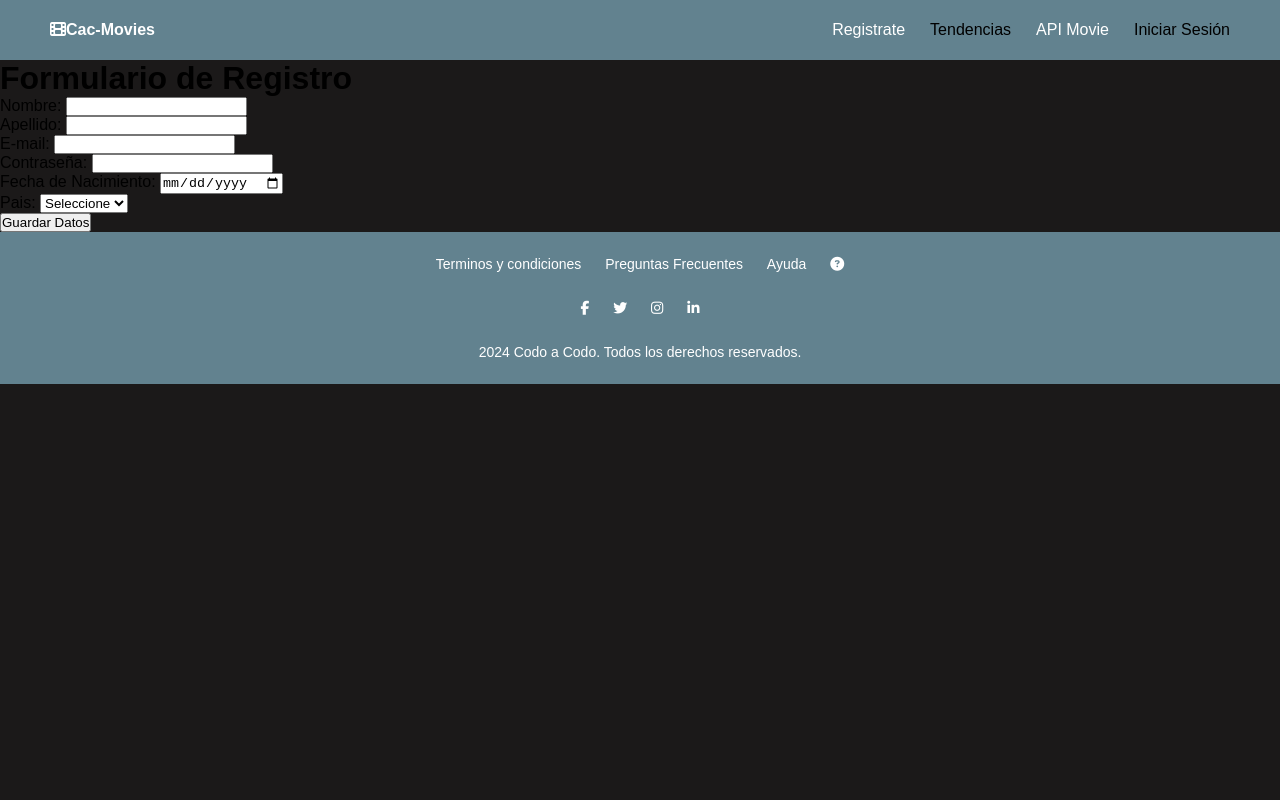
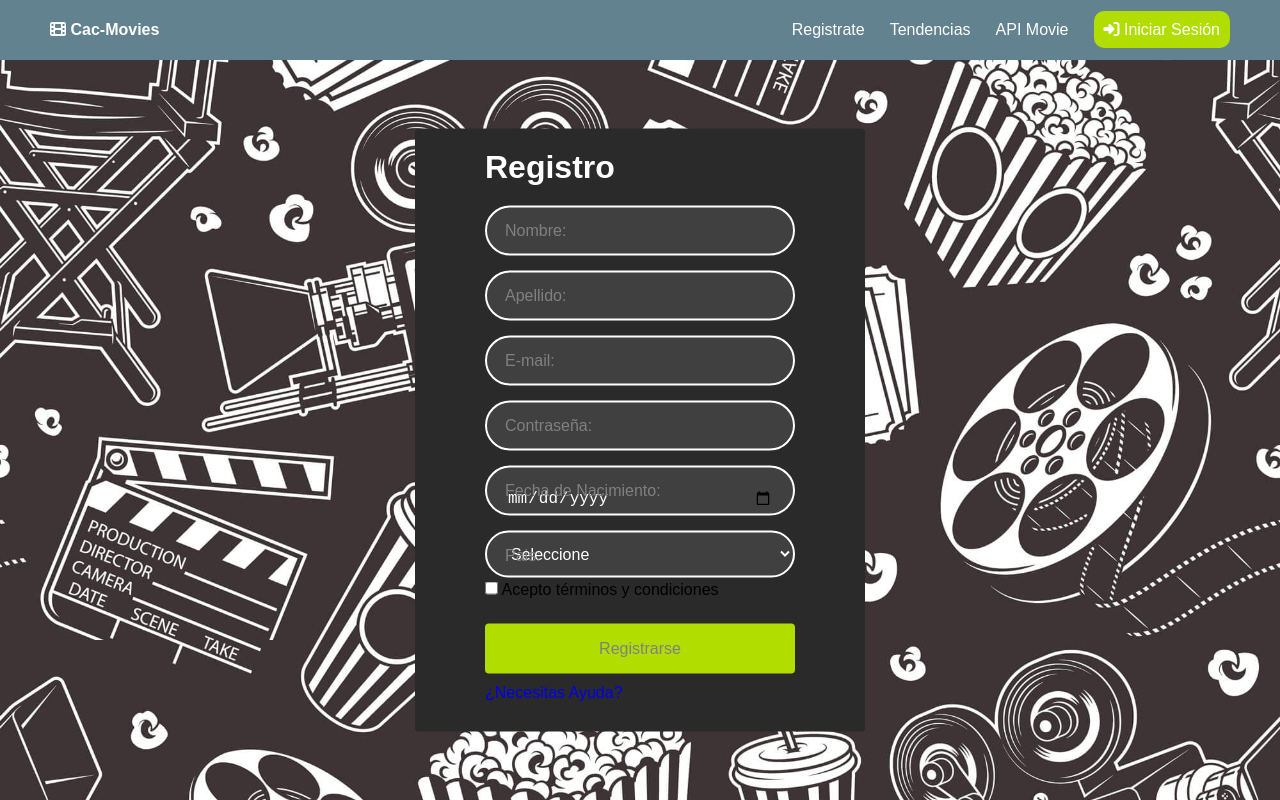
Before and after one commit to Arturogrottoli/CaC-Movies, a plain HTML site: page register.html in a window 1280 px wide. Drawn offline with Linux system fonts and the light colour scheme.

Commit message:
segundo commit

```diff
--- a/register.html
+++ b/register.html
@@ -4,56 +4,74 @@
     <meta charset="UTF-8">
     <meta name="viewport" content="width=device-width, initial-scale=1.0">
     <link rel="stylesheet" href="static/css/style.css">
+   <link rel="stylesheet" href="static/css/register.css">
+
     <link rel="preconnect" href="https://fonts.googleapis.com">
 <link rel="preconnect" href="https://fonts.gstatic.com" crossorigin>
 <link href="https://fonts.googleapis.com/css2?family=Nunito+Sans:ital,opsz,wght@0,6..12,200..1000;1,6..12,200..1000&display=swap" rel="stylesheet">
 <script src="https://kit.fontawesome.com/f7fb471b65.js" crossorigin="anonymous"></script>
 <title>CaC Movies</title>
 </head>
-<body>
+<body class="body-register">
 
     <header class="header">
         <nav>
             <div id="logo">
-                <a href="/index.html"><i class="fas fa-film fa-spin"></a></i><a href="/index.html">Cac-Movies</a></div>
-            <ul class="nav-links">
+                <a href="/index.html"><i class="fas fa-film fa-spin"></a></i>
+                <a class="logo-text" href="/index.html">Cac-Movies</a></div>
+
+            <!-- Navegador en escritorio-->
+                <ul class="nav-links desktop-nav">
+                <li> <a href="/register.html">Registrate</a></li>
+                <li><a href="#popular">Tendencias</a></li>
+                <li ><a href="https://developer.themoviedb.org/docs/getting-started" target="_blank"> API Movie</a></li>
+             <li><a href="#" class="btn-cac">
+                <i class="fas fa-sign-in-alt"></i><span class="login-text"> Iniciar Sesión</span></a></li>
+            </ul>
+
+            <!-- Menu Hamburguesa-->
+            <input type="checkbox"  id="menu-toggle" class="menu-toggle">
+            <label for="menu-toggle" class="menu-toggle-icon">
+                <i class="fas fa-bars"></i>
+            </label>
+            <ul class="nav-links mobile-nav">
                 <li> <a href="/register.html">Registrate</a></li>
                 <li>Tendencias</li>
                 <li ><a href="https://developer.themoviedb.org/docs/getting-started" target="_blank"> API Movie</a></li>
-             <li>Iniciar Sesión</li>
+             <li><a href="#" class="btn-cac">Iniciar Sesión</a></li>
             </ul>
-
         </nav>
     </header>
 
-    <h1>Formulario de Registro</h1>
 
 
-    <section>
-    <form action="" id="formRegister" method="get">
-        <div>
+
+    <section class="form-wrapper">
+    <h2>Registro</h2>
+    <form id="formRegister" method="POST" novalidate action="#">
+        <div class="form-control">
             <label for="firstName">Nombre:</label>
-            <input type="text" name="firstName" id="firstName" maxlength="15">
+            <input type="text" name="firstName" id="firstName" maxlength="25">
         </div>
-        <div>
+        <div class="form-control">
             <label for="lastName">Apellido:</label>
-            <input type="text" name="lastName" id="lastName" maxlength="15">
+            <input type="text" name="lastName" id="lastName" maxlength="25">
         </div>
-        <div>
+        <div class="form-control">
             <label for="email-txt">E-mail:</label>
-            <input type="email" name="email-txt" id="email-txt" maxlength="15">
+            <input type="email" name="email" id="email" >
         </div>
-        <div>
+        <div class="form-control">
             <label for="password">Contraseña:</label>
-            <input type="password" name="password" id="password" maxlength="15">
+            <input type="password" name="password" id="password" >
         </div>
-        <div>
-            <label for="birthdate">Fecha de Nacimiento:</label>
-            <input type="date" name="birthdate" id="birthdate" maxlength="15">
+        <div class="form-control">
+            <label id="label-birthday" for="birthdate">Fecha de Nacimiento:</label>
+            <input type="date" name="birthdate" id="birthdate" >
         </div>
-        <div>
+        <div class="form-control">
             <label for="country">Pais:</label>
-            <select name="country" id="country">
+            <select name="country" id="country" class="form-select">
                 <option value="">Seleccione</option>
                 <option value="AR">Argentina</option>
                 <option value="BR">Brasil</option>
@@ -63,26 +81,24 @@
                 <option value="OT">Otro</option>
             </select>
         </div>
+        <div class="form-terms">
+            <div class="terms">
+                <input type="checkbox" id="terms">
+                <label for="terms">Acepto términos y condiciones</label>
+            </div>
 
-        <input type="submit" value="Guardar Datos">
+        </div>
+
+        <button type="submit"> Registrarse</button>
+        <div class="form-help">
+            <a href="#">¿Necesitas Ayuda?</a>
+
+        </div>
     </form>
 </section>
 
 
-<footer>
-    <a href="">Terminos y condiciones</a>
-    <a href="">Preguntas Frecuentes</a>
-    <a href="">Ayuda</a>
-    <a href=""><i class="fas fa-question-circle"></i></a>
-    <div class="social-icons">
-       <a href="http://www.facebook.com"  target="_blank"> <i class="fab fa-facebook-f"></i></a>
-       <a href="http://www.twitter.com" target="_blank"> <i class="fab fa-twitter"></i></a>
-       <a href="http://www.instagram.com" target="_blank"> <i class="fab fa-instagram"></i></a>
-       <a href="http://www.linkedin.com" target="_blank"> <i class="fab fa-linkedin-in"></i></a>
 
-    </div>
-    <p>2024 Codo a Codo. Todos los derechos reservados.</p>
-</footer>
 
 </body>
 </html>
--- /dev/null
+++ b/static/css/register.css
@@ -0,0 +1,103 @@
+.body-register{
+    position: absolute;
+    left: 0;
+    top: 0;
+    background-image: url(../img/bg-register.jpg);
+    background-position: center;
+    background-size: cover;
+    width: 100%;
+    height: 100%;
+
+
+}
+
+.form-wrapper{
+    position: absolute;
+    left: 50%;
+    top: 50%;
+    border-radius: 4px;
+    padding: 20px 70px;
+    width: 450px;
+    background-color: rgba(42,42,42,1);
+    transform: translate(-50%,-50%);
+    margin-top:30px;
+}
+
+.form-wrapper h2{
+    color:white;
+    font-size: 2rem;
+}
+
+.form-wrapper form{
+    margin: 20px 0 10px;
+}
+
+form .form-control{
+    height: 50px;
+    position: relative;
+    margin-top: 15px;
+}
+
+
+form .form-control input{
+    height: 100%;
+    width: 100%;
+    border: solid white 2px;
+    background-color: rgba(255,255,255,0.1);
+    border-radius: 25px;
+    outline: none;
+    color: white;
+    font-size: 1rem;
+    padding: 0 20px;
+}
+
+.form-control label{
+    position: absolute;
+    left: 20px;
+    color:grey;
+    top: 50%;
+    font-size: 1rem;
+    transform: translateY(-50%);
+    pointer-events: none ;
+    transition: all 0.1s ease;
+}
+
+#birthdate{
+    padding: 16px 20px 0px;
+}
+
+#label-birthdate{
+    font-size: 0.75rem;
+}
+
+.form-select{
+    display: block;
+    width: 100%;
+    padding: 12px 20px;
+    font-size: 1rem;
+    background-color: rgba(255,255,255,0.1);
+    font-weight: 400;
+    line-height: 1.5;
+    color: white;
+    border: 2px solid white;
+    border-radius: 25px;
+}
+
+.form-select option{
+    color: grey;
+}
+
+form button{
+    width: 100%;
+    padding: 16px 0;
+    font-size: 1rem;
+    background-color: #b1dd00;
+    color:grey;
+    font-weight: 500;
+    border: none;
+    outline: none;
+    border-radius: 4px;
+    margin: 25px 0 10px;
+    cursor: pointer;
+    transition: 0.1 ease;
+}
--- a/static/css/style.css
+++ b/static/css/style.css
@@ -106,7 +106,7 @@ nav{
     background-image: url('../img/banner-bg.jpg');
     background-size: cover;
     background-position: center;
-    height: 60vh;
+    height: 75vh;
     box-shadow: inset 0 0 0 2000px rgba(84,84,84,0.5);
 }
 
@@ -122,7 +122,20 @@ nav{
 .banner-card{
     text-align: center;
     padding: 0px 160px;
+    animation: appear 5s ease forwards;
+    opacity: 0;
 }
+
+@keyframes appear{
+    0%{
+        opacity: 0;
+    }
+
+    100%{
+        opacity: 1;
+    }
+}
+
 
 .banner-card h1{
     color:#fff;
@@ -200,7 +213,14 @@ font-family: 'Nunito', sans-serif;
     cursor: pointer;
     transition: all 500ms;
 
+    transition: transform 0.3s ease-in-out;
+    transform-origin: center center;
 }
+
+.movie-item:hover{
+    transform: scale(1.1);
+}
+
 
 .movie-item-img{
     width: 200px;
```
Also changed, not shown: index.html (+2 -2 lines), static/img/bg-register.jpg (added).
